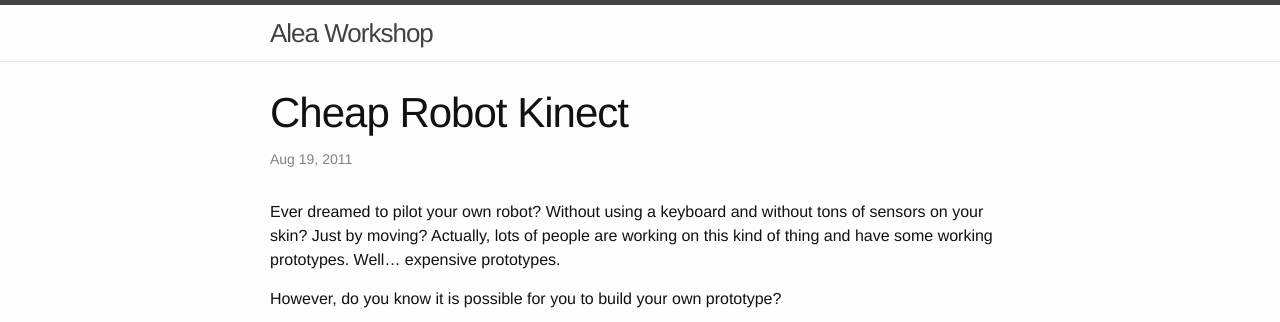
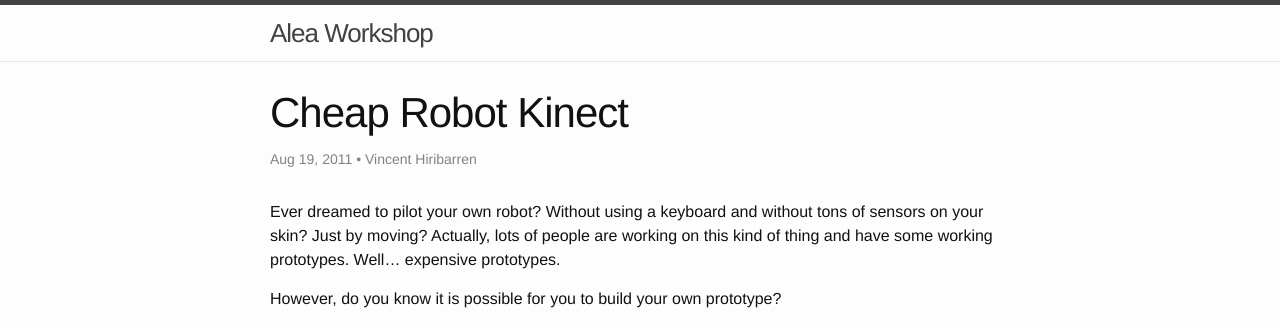
Before and after one commit to vhiribarren/vhiribarren.github.io, a Jekyll site: the page built from _posts/2011-08-19-cheap-robot-kinect.md, in a window 1280 px wide and 900 px high, cut to the strip 0-322 px from the top of the window. Built offline with Jekyll 4.4.1, drawn with Linux system fonts in a browser that asks for light colours.

Commit message:
Update of config file, new permalink scheme

```diff
--- a/_config.yml
+++ b/_config.yml
@@ -16,4 +16,14 @@
 kramdown:
   input: GFM
 
-highlighter: pygments
+highlighter: rouge
+
+defaults:
+  - scope:
+      path: "" # an empty string here means all files in the project
+      type: "posts"
+    values:
+      layout: "post"
+      author: "Vincent Hiribarren"
+      category: posts
+      permalink: /:categories/:year/:month/:title/
```
